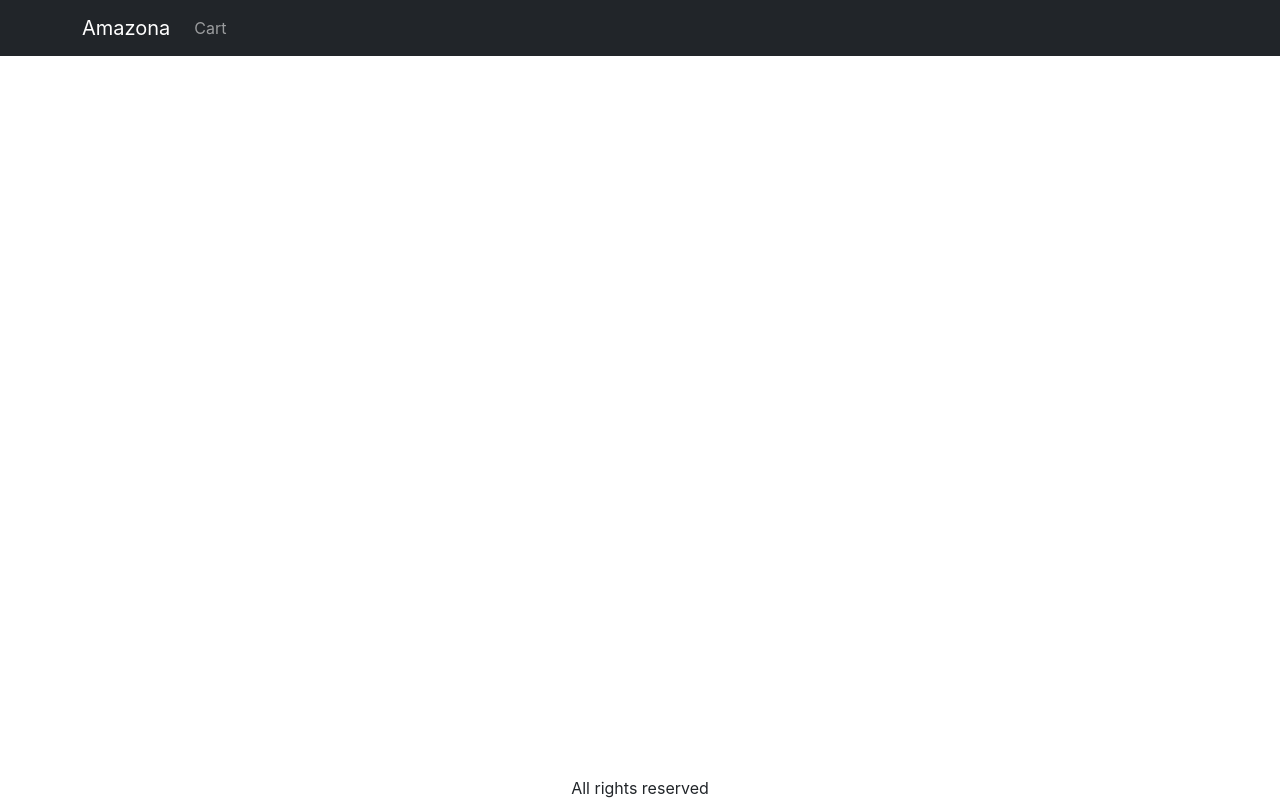
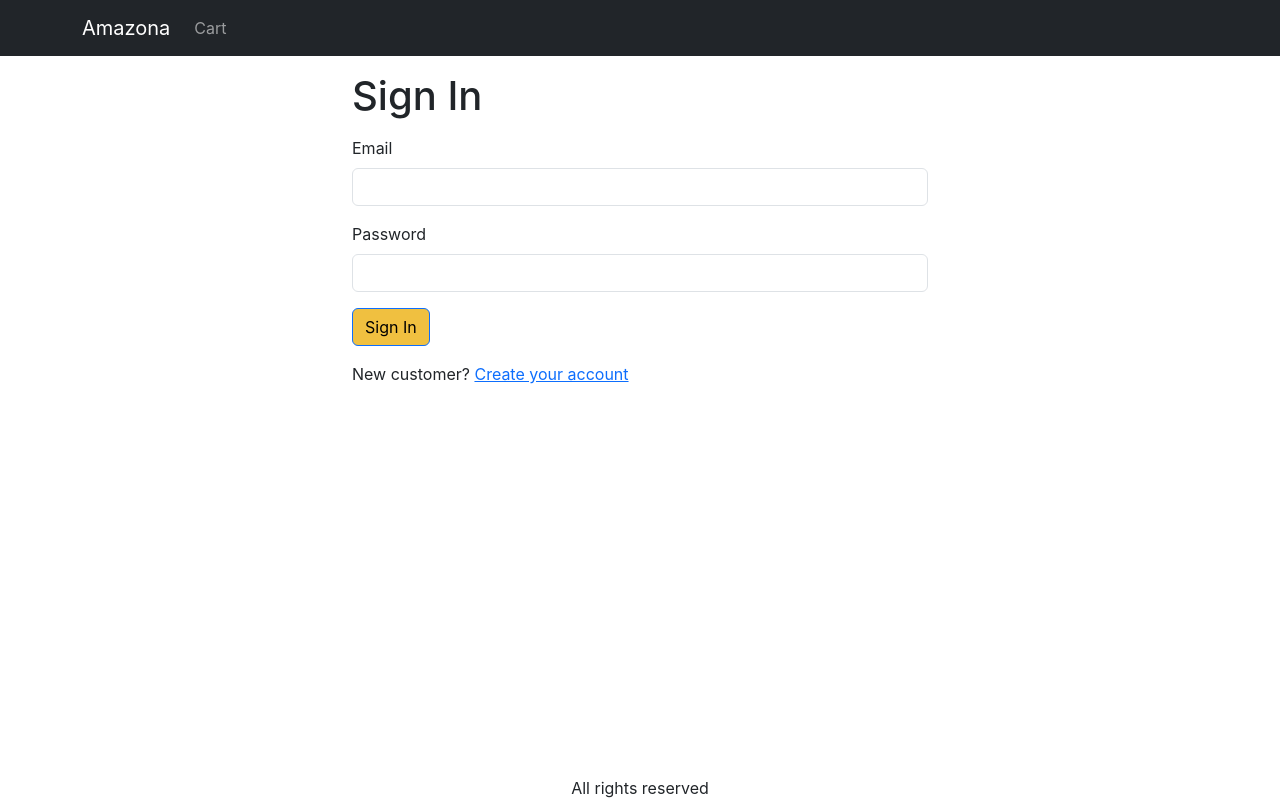
Before and after one commit to marlinejohn/Amazona, a React (Create React App) app in the folder frontend/: page /signin in a window 1280 px wide. Built offline with nearby package versions, Linux system fonts and the light colour scheme.

Commit message:
Add SigninScreen component

```diff
--- a/frontend/src/App.js
+++ b/frontend/src/App.js
@@ -10,6 +10,7 @@
 import { useContext } from "react";
 import { Store } from "./Store";
 import CartScreen from "./screens/CartScreen";
+import SigninScreen from "./screens/SigninScreen";
 
 
 function App() {
@@ -42,6 +43,7 @@
         <Routes>
           <Route path="/product/:slug" element={<ProductScreen/>} />
           <Route path="/cart" element={<CartScreen /> } />
+          <Route path="/signin" element={<SigninScreen /> } />
           <Route path="/" element={<HomeScreen /> } />
         </Routes>
         </Container>
--- a/frontend/src/index.css
+++ b/frontend/src/index.css
@@ -48,3 +48,6 @@
 .img-thumbnail{
   height :80px;
 }
+.small-container{
+  max-width: 600px;
+}
--- /dev/null
+++ b/frontend/src/screens/SigninScreen.js
@@ -0,0 +1,36 @@
+import Button from "react-bootstrap/Button";
+import Container from "react-bootstrap/Container";
+import { Helmet } from "react-helmet-async";
+import  Form  from "react-bootstrap/Form";
+import { Link, useLocation } from "react-router-dom";
+
+export default function SigninScreen(){
+    const {search} = useLocation();
+    const redirectInUrl = new URLSearchParams(search).get('redirect');
+    const redirect = redirectInUrl ? redirectInUrl : '/';
+    return(
+        <Container className="small-container" >
+            <Helmet>
+                <title>Sign In</title>
+            </Helmet>
+            <h1 className="my-3">Sign In</h1>
+            <Form>
+               <Form.Group className="mb-3" controlId="email">
+                <Form.Label>Email</Form.Label>
+                <Form.Control type="email" required />
+                </Form.Group>
+                <Form.Group className="mb-3" controlId="password">
+                <Form.Label>Password</Form.Label>
+                <Form.Control type="password" required />
+                </Form.Group>
+                <div className="mb-3">
+                    <Button type="submit">Sign In</Button>
+                </div>
+                <div className="mb-3">
+                    New customer?{' '}
+                    <Link to={`/signup?redirect=${redirect}`}>Create your account</Link>
+                </div>
+            </Form>
+        </Container>
+    )
+}
```
Also changed, not shown: 1 other file (tests, documents, lock files or other folders).
